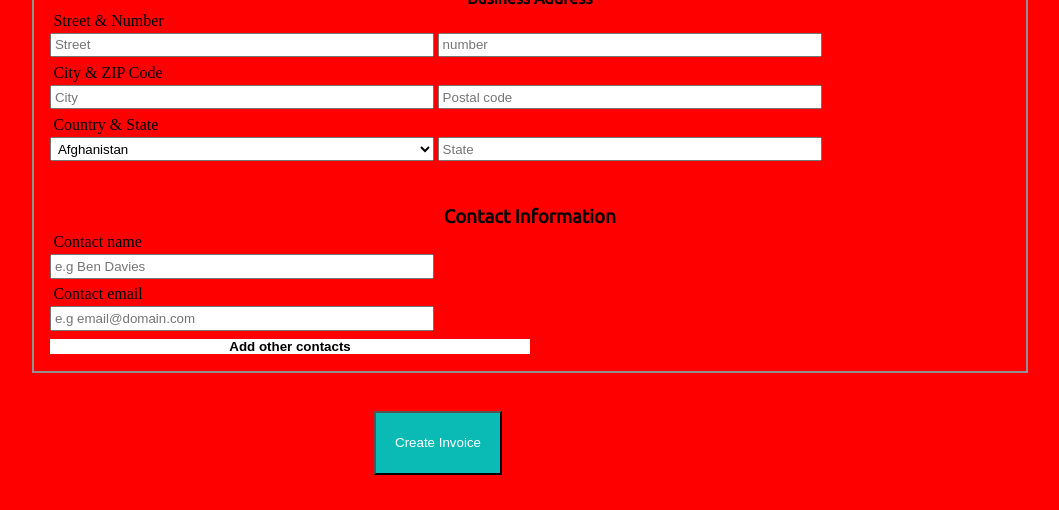
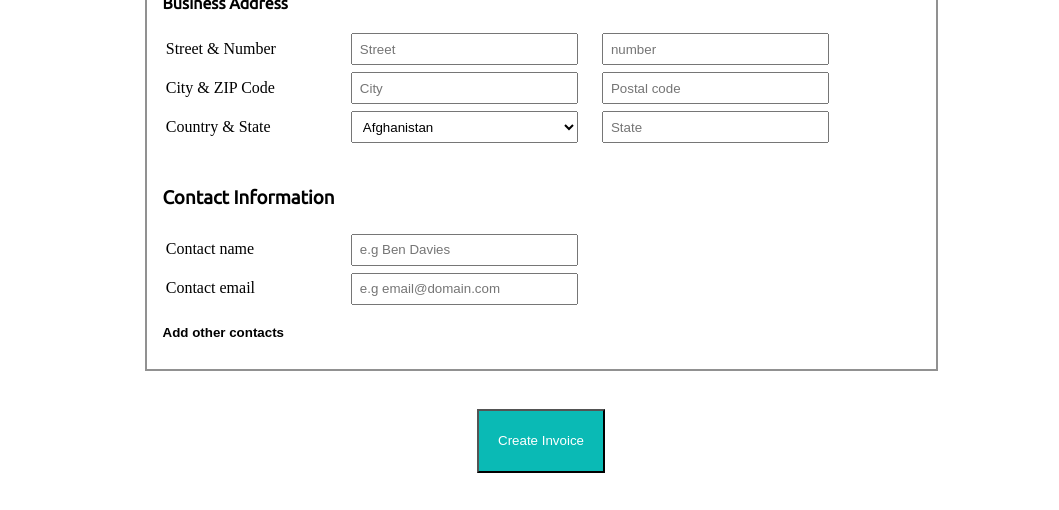
Before and after one commit to hngi/Lancer, a PHP site: page /client-information.html in a window 1280 px wide. Shown: the part 323-833 px from the top of the page, without its empty margins (74-1133 px from the left). Before the commit the page ends 798 px from the top, so only its background shows below. Run offline with PHP 8.4, Linux system fonts and the light colour scheme.

Commit message:
aligns elements for different page sizes

```diff
--- a/style/client-information.css
+++ b/style/client-information.css
@@ -42,6 +42,11 @@
 	border: 0;
 }
 
+.header-container button:hover {
+	border: 4px solid #0A90ff;
+	transition: border 1s;
+}
+
 #create, #bottom-create {
 	width: 8rem;
 	background-color: #0ABAB5;
@@ -81,12 +86,22 @@ form {
 	position: relative;
 	top: 4em;
 	height: 8vh;
+	margin-bottom: 2em;
+}
+
+#bottom-create:hover {
+	font-weight: bolder;
+	background-color: #0A90ff;
+	transition: font-weight 1s, background-color 1s;
 }
 
 footer {
 	width: 30%;
-	margin: 2em auto;
+	margin-top: 2em;
+	margin-bottom: 2em;
 	padding-bottom: 2em;
+	margin-left: calc(50%);
+	transform: translateX(-50%);
 }
 
 label, input, select {
@@ -101,11 +116,14 @@ input, select {
 }
 
 #addcontact {
-	width: 50%;
+	width: 40%;
 	background-color: #fff;
 	border: 0;
 	font-weight: bolder;
-	margin: 0 auto;
+	margin-top: 1em;
+	margin-bottom: 1em;
+	margin-left: calc(25%);
+
 }
 
 h3:last-of-type {
@@ -113,18 +131,52 @@ h3:last-of-type {
 }
 
 
-@media screen and (min-width: 800px) {
-	body {
-		background-color: red;
-	}
+@media screen and (min-width: 700px) {
 
 	input, select {
 		display: inline-block;
 		width: 40%;
+		padding: 0.5em;
 	}
 
 	label {
 		margin-left: 0.2em;
 	}
 
+	#addcontact {
+
+		margin-left: 0;
+		text-align: left;
+	}
+
+	footer {
+
+	margin-left: calc(50% + 4rem);
+	transform: translateX(-50%);
 }
+
+}
+
+@media screen and (min-width: 900px) {
+	body {
+		max-width: 1020px;
+		margin: 0 auto;
+	}
+
+	label {
+		display: inline-block;
+		margin-right: 10px;
+		width: 20%;
+	}
+
+
+
+	form h3, form h4 {
+	text-align: left;
+	margin-bottom: 1em;
+}
+	input, select {
+		margin-left: 1.5em;
+		width: 30%;
+	}
+}
```
